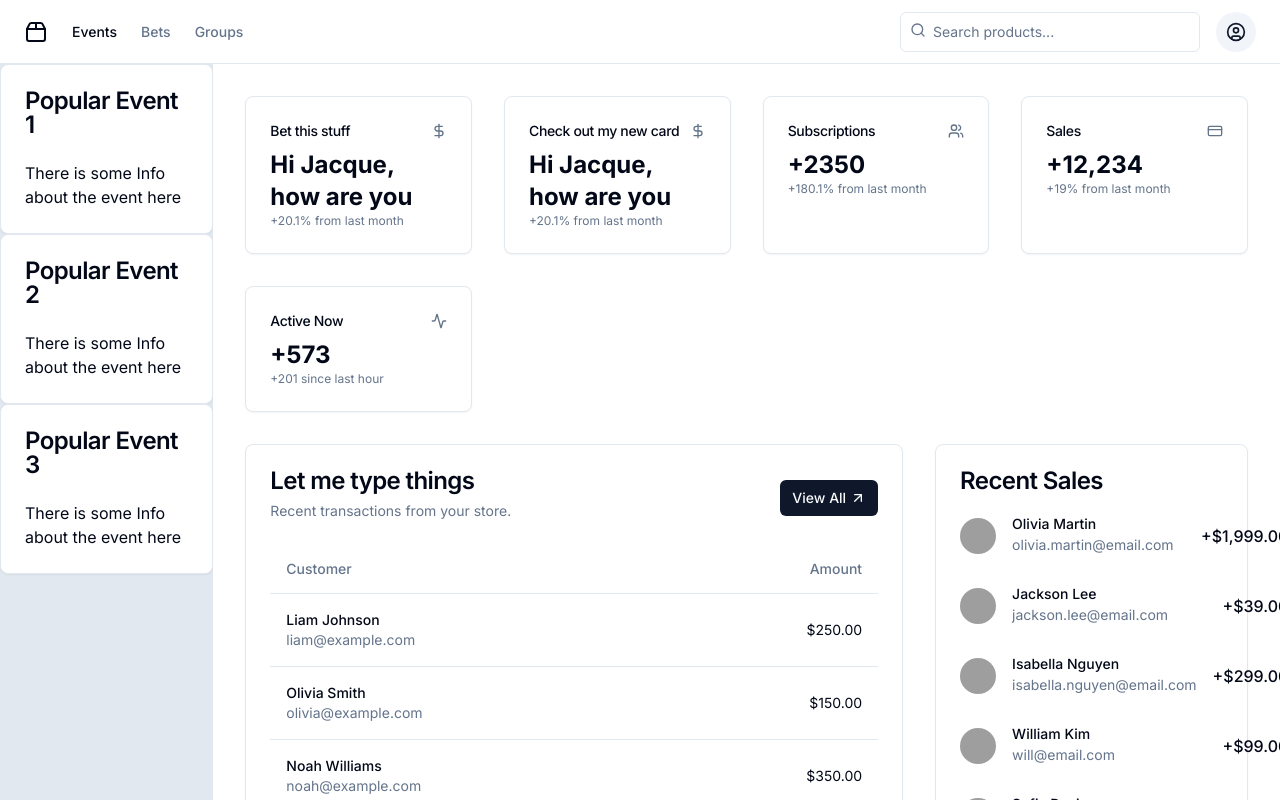
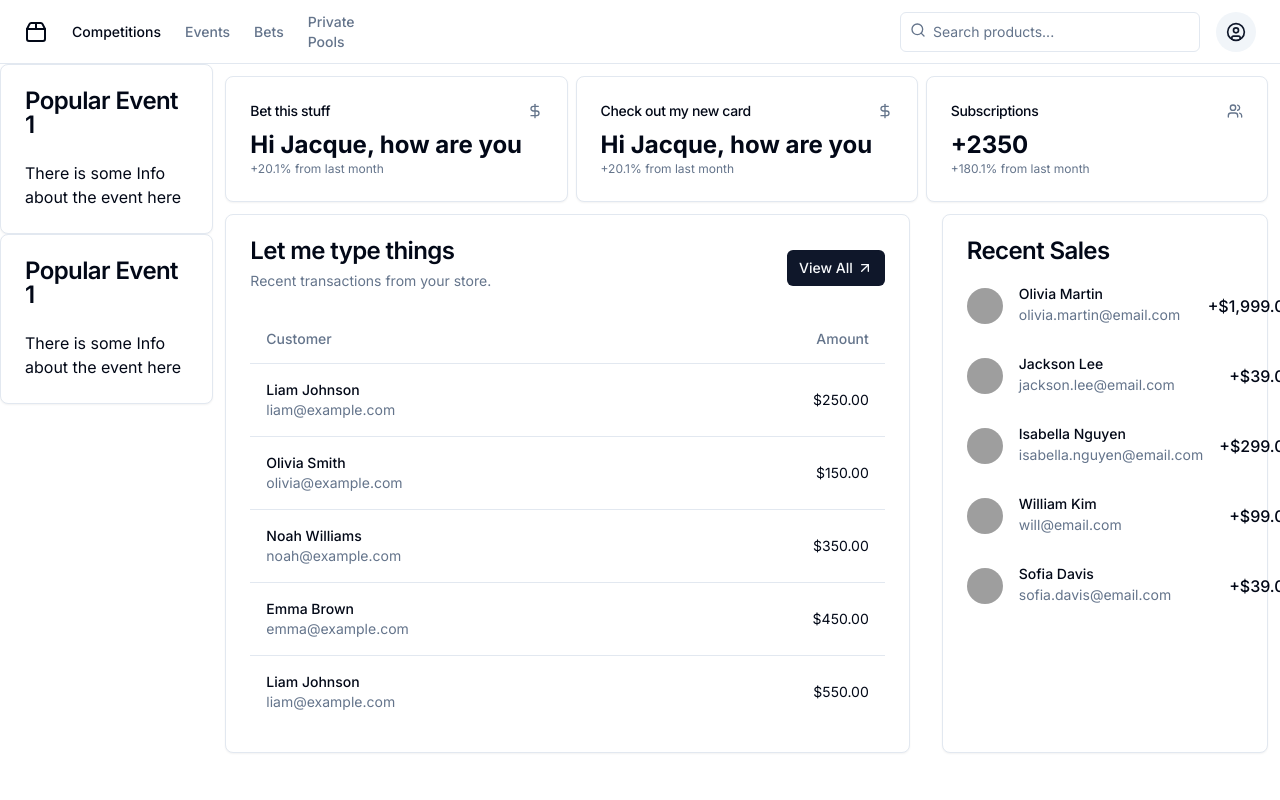
Before and after one commit to djfeld01/PariBet, a Next.js app: page / in a window 1280 px wide. Shown: the top 800 px of the page. Built offline with nearby package versions, Linux system fonts and the light colour scheme; grey boxes are pictures that could not be loaded.

Commit message:
cleaned up navigation, added outline for routing options

```diff
--- /dev/null
+++ b/src/app/bets/page.tsx
@@ -0,0 +1,5 @@
+export default function Competitions(){
+    return (
+        <div>This will be a list of your individual bets.</div>
+    )
+}
--- /dev/null
+++ b/src/app/competitions/page.tsx
@@ -0,0 +1,5 @@
+export default function Competitions(){
+    return (
+        <div>This will be a list of competitions.  For example, NCAA Wrestling, Track Olympic Trials, Etc.</div>
+    )
+}
--- /dev/null
+++ b/src/app/events/page.tsx
@@ -0,0 +1,5 @@
+export default function Competitions(){
+    return (
+        <div>This will be a list of events.  For example, HWT, 174, 100m hurdles, Etc.</div>
+    )
+}
--- a/src/app/layout.tsx
+++ b/src/app/layout.tsx
@@ -1,7 +1,8 @@
 import type { Metadata } from "next";
 import { Inter } from "next/font/google";
 import "./globals.css";
-import Navigation from "./navigation";
+import TopMenu from "@/components/navigation/topMenu";
+
 
 const inter = Inter({ subsets: ["latin"] });
 
@@ -18,7 +19,7 @@ export default function RootLayout({
   return (
     <html lang="en">
       <body className={inter.className}>
-        <Navigation />
+        <TopMenu />
         {children}
       </body>
     </html>
--- /dev/null
+++ b/src/app/privatepools/page.tsx
@@ -0,0 +1,10 @@
+export default function Competitions(){
+    return (
+        <div>This will be a list of your private pools.
+            A private Pool is a competition you can set up with friends where all bets and odds are closed
+            to people in the group.  By closing pools, payoffs can happen within a group.
+            For example, we could set up an NCAA wrestling pool with just the our family
+            and actual payoff at the end based on who won what.
+        </div>
+    )
+}
--- a/src/components/main.tsx
+++ b/src/components/main.tsx
@@ -36,39 +36,18 @@ import {
   TableHeader,
   TableRow,
 } from "@/components/ui/table"
+import SideBar from "./navigation/sidebar"
 
 export default function Main (){
     return (
 <div className=" grid grid-cols-6">
 
-<div className="hidden lg:gap-4 lg:block lg:col-span-1 lg:bg-slate-200">
-  <Card>
-    <CardHeader>
-      <CardTitle>Popular Event 1</CardTitle>
-    </CardHeader>
-    <CardContent>
-      There is some Info about the event here
-    </CardContent>
-  </Card>
-  <Card>
-    <CardHeader>
-      <CardTitle>Popular Event 2</CardTitle>
-    </CardHeader>
-    <CardContent>
-      There is some Info about the event here
-    </CardContent>
-  </Card>
-   <Card>
-    <CardHeader>
-      <CardTitle>Popular Event 3</CardTitle>
-    </CardHeader>
-   <CardContent>
-      There is some Info about the event here
-    </CardContent>
-  </Card>
+<div className="hidden  xl:block col-span-1">
+
+<SideBar />
 </div>
-<main className="col-span-6 flex flex-1 flex-col gap-4 p-4 md:gap-8 md:p-8 lg:col-span-5">
-<div className="grid gap-4 md:grid-cols-2 md:gap-8 lg:grid-cols-4">
+<main className="col-span-6 flex flex-1 flex-col gap-3 p-4 md:gap-3 md:p-3 xl:col-span-5">
+<div className="grid gap-2 md:grid-cols-2 md:gap-2 lg:grid-cols-3">
   <Card x-chunk="dashboard-01-chunk-0">
     <CardHeader className="flex flex-row items-center justify-between space-y-0 pb-2">
       <CardTitle className="text-sm font-medium">
@@ -111,30 +90,7 @@ export default function Main (){
       </p>
     </CardContent>
   </Card>
-  <Card x-chunk="dashboard-01-chunk-2">
-    <CardHeader className="flex flex-row items-center justify-between space-y-0 pb-2">
-      <CardTitle className="text-sm font-medium">Sales</CardTitle>
-      <CreditCard className="h-4 w-4 text-muted-foreground" />
-    </CardHeader>
-    <CardContent>
-      <div className="text-2xl font-bold">+12,234</div>
-      <p className="text-xs text-muted-foreground">
-        +19% from last month
-      </p>
-    </CardContent>
-  </Card>
-  <Card x-chunk="dashboard-01-chunk-3">
-    <CardHeader className="flex flex-row items-center justify-between space-y-0 pb-2">
-      <CardTitle className="text-sm font-medium">Active Now</CardTitle>
-      <Activity className="h-4 w-4 text-muted-foreground" />
-    </CardHeader>
-    <CardContent>
-      <div className="text-2xl font-bold">+573</div>
-      <p className="text-xs text-muted-foreground">
-        +201 since last hour
-      </p>
-    </CardContent>
-  </Card>
+
 </div>
 <div className="grid gap-4 md:gap-8 lg:grid-cols-2 xl:grid-cols-3">
   <Card
--- /dev/null
+++ b/src/components/navigation/sidebar.tsx
@@ -0,0 +1,39 @@
+import Link from "next/link"
+import { Card, CardHeader, CardTitle, CardContent } from "../ui/card";
+
+export default function SideBar(){
+return (
+<div>
+    <Card>
+    <CardHeader className="">
+      <CardTitle>Popular Event 1</CardTitle>
+    </CardHeader>
+    <CardContent>
+    <Link
+            href="http://google.com"
+            className="text-foreground transition-colors hover:text-foreground"
+          >
+           There is some Info about the event here
+      </Link>
+
+    </CardContent>
+</Card>
+
+<Card>
+    <CardHeader className="">
+      <CardTitle>Popular Event 1</CardTitle>
+    </CardHeader>
+    <CardContent>
+    <Link
+            href="http://google.com"
+            className="text-foreground transition-colors hover:text-foreground"
+          >
+           There is some Info about the event here
+      </Link>
+
+    </CardContent>
+</Card>
+</div>
+
+)
+}
--- a/src/app/navigation/index.tsx
+++ b/src/components/navigation/topmenu.tsx
@@ -17,37 +17,43 @@ import {  Package2, Menu, Search, CircleUser } from "lucide-react"
 import { Input } from "@/components/ui/input"
 
 
-export default function Navigation(){
+export default function TopMenu(){
     return (
 
       <header className="sticky top-0 flex h-16 items-center gap-4 border-b bg-background px-4 md:px-6">
         <nav className="hidden flex-col gap-6 text-lg font-medium md:flex md:flex-row md:items-center md:gap-5 md:text-sm lg:gap-6">
           <Link
-            href="/testNavigation"
+            href="/"
             className="flex items-center gap-2 text-lg font-semibold md:text-base"
           >
             <Package2 className="h-6 w-6" />
-            <span className="sr-only">Acme Inc</span>
+            <span className="sr-only">PariBet</span>
           </Link>
           <Link
-            href="#"
+            href="/competitions"
             className="text-foreground transition-colors hover:text-foreground"
           >
-           Events
+          Competitions
           </Link>
           <Link
-            href="#"
+            href="/events"
             className="text-muted-foreground transition-colors hover:text-foreground"
           >
-            Bets
+          Events
+          </Link>
+
+          <Link
+            href="/bets"
+            className="text-muted-foreground transition-colors hover:text-foreground"
+          >
+          Bets
           </Link>
           <Link
-            href="#"
+            href="/privatepools"
             className="text-muted-foreground transition-colors hover:text-foreground"
           >
-            Groups
+          Private Pools
           </Link>
-
         </nav>
         <Sheet>
           <SheetTrigger asChild>
@@ -63,26 +69,27 @@ export default function Navigation(){
           <SheetContent side="left">
             <nav className="grid gap-6 text-lg font-medium">
               <Link
-                href="#"
+                href="/"
                 className="flex items-center gap-2 text-lg font-semibold"
               >
                 <Package2 className="h-6 w-6" />
-                <span className="sr-only">Acme Inc</span>
+                <span className="sr-only">PariBet</span>
               </Link>
-              <Link href="#" className="hover:text-foreground">
+              <Link href="/competitions"
+                className="hover:text-foreground">
+                Competitions
+              </Link>
+              <Link
+                href="/events"
+                className="text-muted-foreground hover:text-foreground"
+              >
                 Events
               </Link>
               <Link
-                href="#"
+                href="/privatepools"
                 className="text-muted-foreground hover:text-foreground"
               >
-                Bets
-              </Link>
-              <Link
-                href="#"
-                className="text-muted-foreground hover:text-foreground"
-              >
-                Groups
+                Private Pools
               </Link>
 
             </nav>
```
